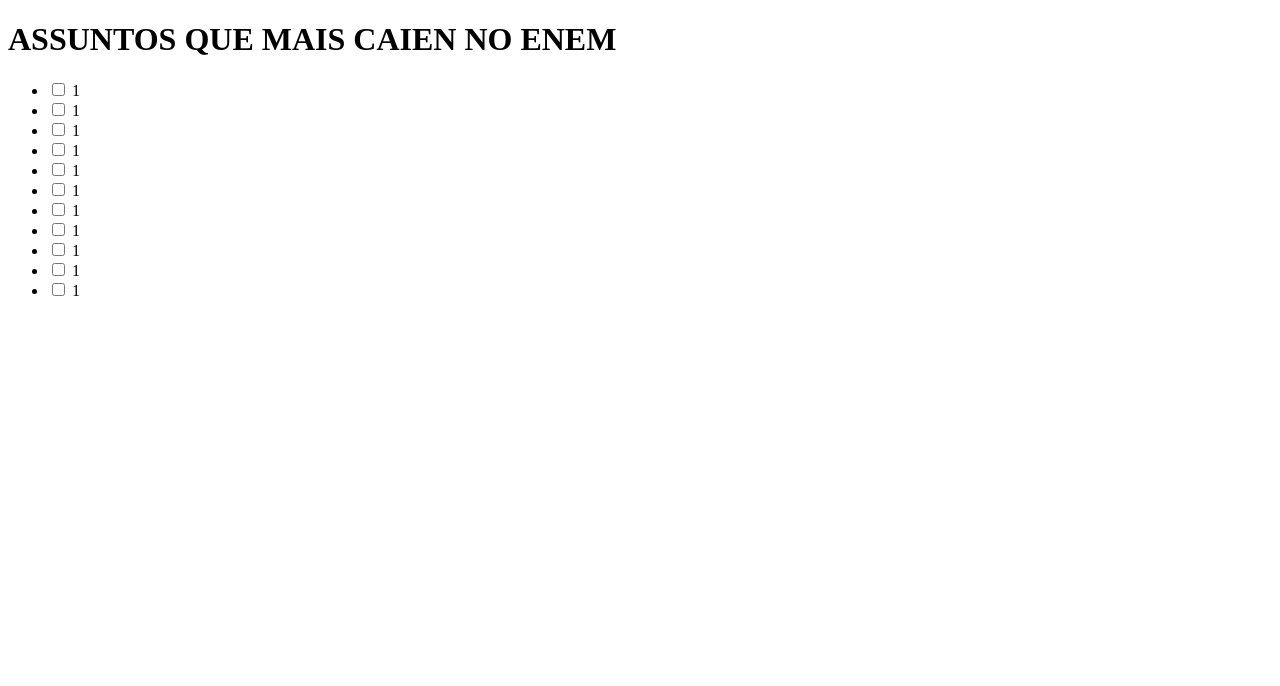
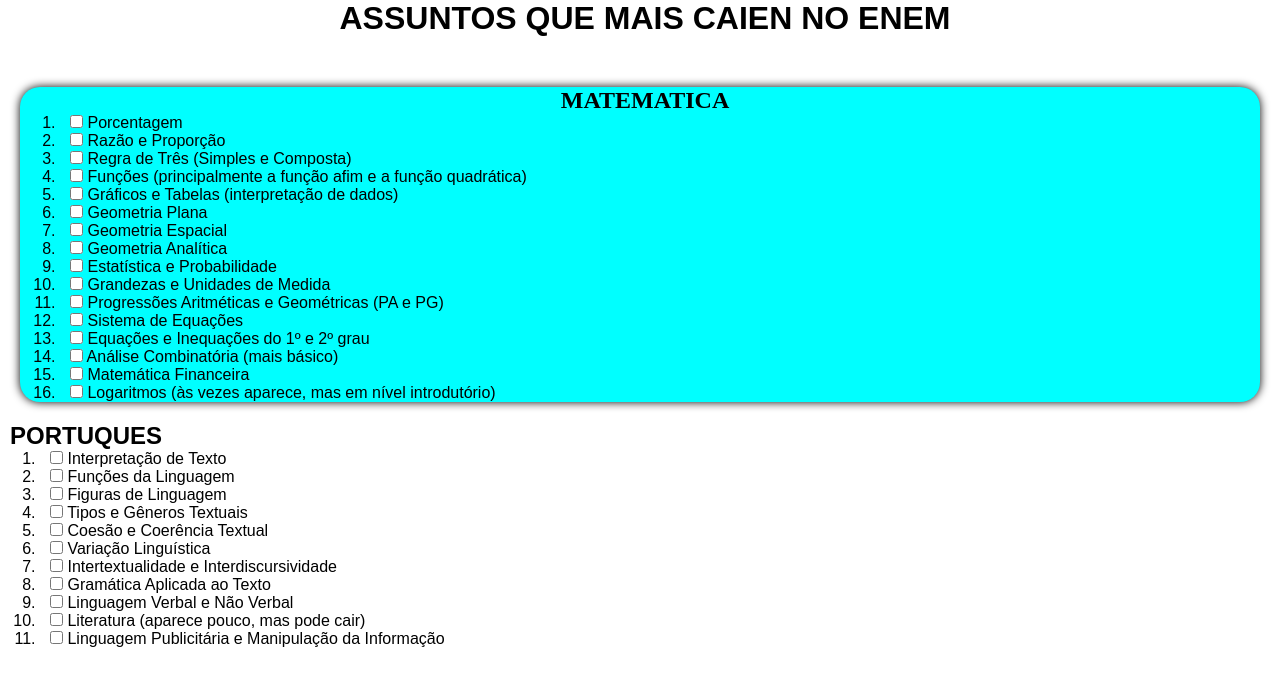
Before and after one commit to DenilsonAmaral/rumo.ao.enem, a plain HTML site: page index.html in a window 1280 px wide. Drawn offline with Linux system fonts and the light colour scheme.

Commit message:
alteraçãos

```diff
--- a/estilos/estilo1.css
+++ b/estilos/estilo1.css
@@ -0,0 +1,21 @@
+*{
+    margin: 0px;
+    text-indent: 10px;
+     font-family: Arial, Helvetica, sans-serif;
+}
+header > h1{
+    text-align: center;
+    margin-bottom: 50px;
+}
+
+main > aside#MATEMATICA{
+   margin-bottom: 50px;
+   background-color: aqua;
+   margin: 20px;
+   box-shadow: 0px 0px 10px 0px black;
+   border-radius: 20px;
+}
+main > aside#MATEMATICA > h2{
+    text-align: center;
+    font-family: initial;
+}
--- a/index.html
+++ b/index.html
@@ -12,35 +12,77 @@
     </header>
 
     <main>
-        <aside>
-            <ul>
+        <aside id="MATEMATICA">
+            <h2>MATEMATICA</h2>
+            <ol>
                 <li>
                     <input type="checkbox" id="item1">
-                    <label for="item1">1</label>
+                    <label for="item1">Porcentagem</label>
                 </li>
                 <li><input type="checkbox" id="item1">
-                    <label for="item1">1</label></li>
+                    <label for="item1">Razão e Proporção</label></li>
                 <li><input type="checkbox" id="item1">
-                    <label for="item1">1</label></li>
+                    <label for="item1">Regra de Três (Simples e Composta)</label></li>
                 <li><input type="checkbox" id="item1">
-                    <label for="item1">1</label></li>
+                    <label for="item1">Funções (principalmente a função afim e a função quadrática)</label></li>
                 <li><input type="checkbox" id="item1">
-                    <label for="item1">1</label></li>
+                    <label for="item1">Gráficos e Tabelas (interpretação de dados)</label></li>
                 <li><input type="checkbox" id="item1">
-                    <label for="item1">1</label></li>
+                    <label for="item1">Geometria Plana</label></li>
                 <li><input type="checkbox" id="item1">
-                    <label for="item1">1</label></li>
+                    <label for="item1">Geometria Espacial</label></li>
                 <li><input type="checkbox" id="item1">
-                    <label for="item1">1</label></li>
+                    <label for="item1">Geometria Analítica</label></li>
                 <li><input type="checkbox" id="item1">
-                    <label for="item1">1</label></li>
+                    <label for="item1">Estatística e Probabilidade</label></li>
                 <li><input type="checkbox" id="item1">
-                    <label for="item1">1</label></li>
+                    <label for="item1">Grandezas e Unidades de Medida</label></li>
                 <li><input type="checkbox" id="item1">
-                    <label for="item1">1</label></li>
+                    <label for="item1">Progressões Aritméticas e Geométricas (PA e PG)</label></li>
+                <li><input type="checkbox" id="item1">
+                    <label for="item1">Sistema de Equações</label></li>
+                <li><input type="checkbox" id="item1">
+                    <label for="item1">Equações e Inequações do 1º e 2º grau</label></li>
+                <li><input type="checkbox" id="item1">
+                    <label for="item1">Análise Combinatória (mais básico)</label></li>
+                <li><input type="checkbox" id="item1">
+                    <label for="item1">Matemática Financeira</label></li>
+                <li><input type="checkbox" id="item1">
+                    <label for="item1">Logaritmos (às vezes aparece, mas em nível introdutório)</label></li>
 
 
-            </ul>
+            </ol>
+        </aside>
+
+        <aside id="PORTUQUES">
+            <h2>PORTUQUES</h2>
+            <ol>
+                <li>
+                    <input type="checkbox" id="item1">
+                    <label for="item1">Interpretação de Texto</label>
+                </li>
+                <li><input type="checkbox" id="item1">
+                    <label for="item1">Funções da Linguagem</label></li>
+                <li><input type="checkbox" id="item1">
+                    <label for="item1">Figuras de Linguagem</label></li>
+                <li><input type="checkbox" id="item1">
+                    <label for="item1">Tipos e Gêneros Textuais</label></li>
+                <li><input type="checkbox" id="item1">
+                    <label for="item1">Coesão e Coerência Textual</label></li>
+                <li><input type="checkbox" id="item1">
+                    <label for="item1">Variação Linguística</label></li>
+                <li><input type="checkbox" id="item1">
+                    <label for="item1">Intertextualidade e Interdiscursividade</label></li>
+                <li><input type="checkbox" id="item1">
+                    <label for="item1">Gramática Aplicada ao Texto</label></li>
+                <li><input type="checkbox" id="item1">
+                    <label for="item1">Linguagem Verbal e Não Verbal</label></li>
+                <li><input type="checkbox" id="item1">
+                    <label for="item1">Literatura (aparece pouco, mas pode cair)</label></li>
+                <li><input type="checkbox" id="item1">
+                    <label for="item1">Linguagem Publicitária e Manipulação da Informação</label></li>
+
+            </ol>
         </aside>
     </main>
 
```
